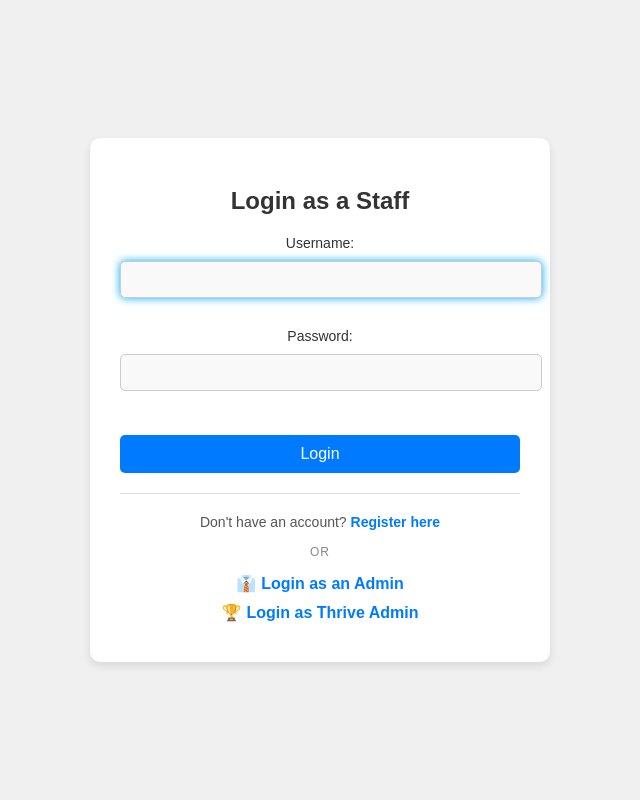
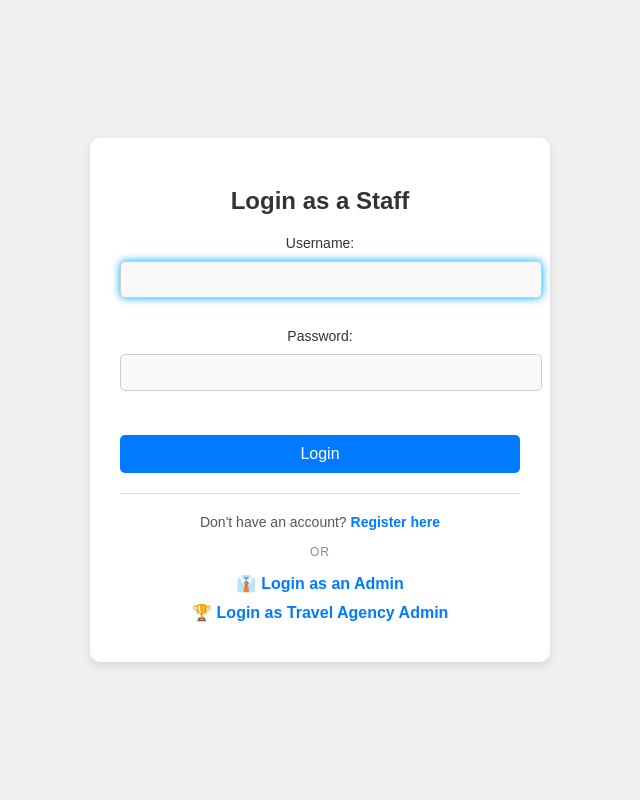
Before and after one commit to EdetDavid/online-booking-tool, a Django app: page /login/ in a window 1280 px wide. Shown: the whole page, without its empty margins (320-960 px from the left). Run offline with Django 3.2, Linux system fonts and the light colour scheme.

Commit message:
Update login.html

```diff
--- a/demo/templates/demo/auth/login.html
+++ b/demo/templates/demo/auth/login.html
@@ -132,7 +132,7 @@
                     </div>
                     <div class="account-link">
                         <span class="account-icon">🏆</span>
-                        <a href="{% url 'thrive_admin_login' %}">Login as Thrive Admin</a>
+                        <a href="{% url 'thrive_admin_login' %}">Login as Travel Agency Admin</a>
                     </div>
                 </div>
             </div>
```
